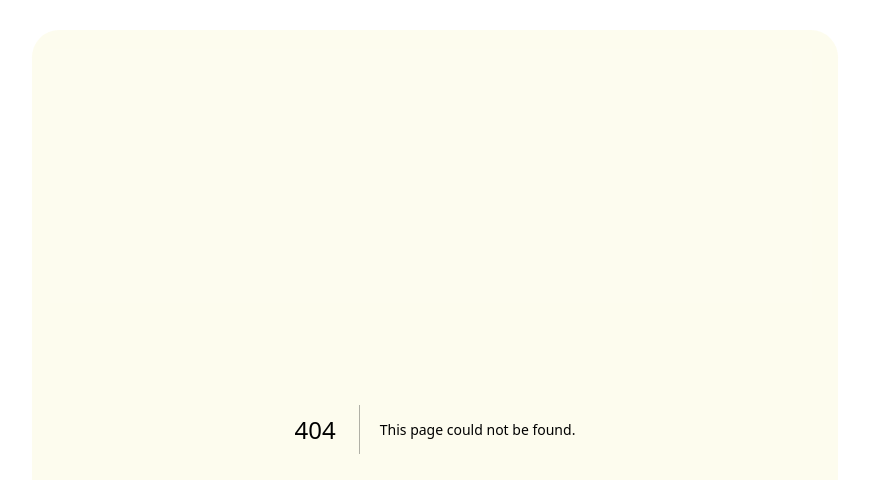
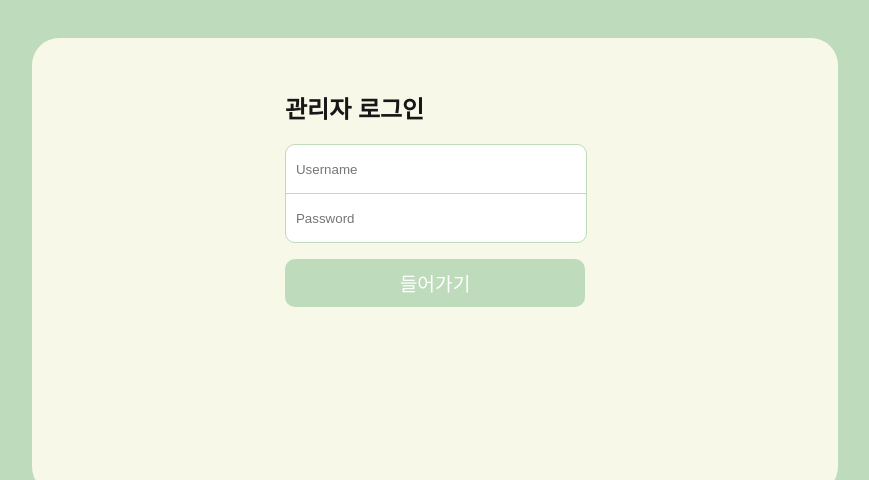
Before and after one commit to fad0805/homepage, a Next.js app in the folder web/: page /signin in a window 1280 px wide. Before the commit this address had no page. Shown: the part 206-686 px from the top of the page, without its empty margins (205-1074 px from the left). Built offline with nearby package versions, Linux system fonts and the light colour scheme; a web font is replaced by a local one.

Commit message:
Add sign in page

```diff
--- /dev/null
+++ b/web/app/signin/page.tsx
@@ -0,0 +1,20 @@
+"use client";
+
+import '@/public/styles/signin.scss';
+
+export default function Home() {
+  return (
+    <div id="main">
+      <form action="/signin" method="post">
+        <h2>관리자 로그인</h2>
+        <div className="error"></div>
+        <div className="success"></div>
+        <div className="inputs">
+          <input type="text" id="username" name="username" placeholder="Username" required />
+          <input type="password" id="password" name="password" placeholder="Password" required />
+        </div>
+        <button type="submit">들어가기</button>
+      </form>
+    </div>
+  );
+}
--- a/web/components/theme-provider.tsx
+++ b/web/components/theme-provider.tsx
@@ -18,6 +18,14 @@ children: React.ReactNode;
         document.documentElement.setAttribute('data-theme', currentTheme === 'dark' ? 'dark' : 'light');
 
         const handleKeyDown = (event: KeyboardEvent) => {
+            const activeElement = document.activeElement;
+            const isInputField =
+                activeElement.tagName === 'INPUT' ||
+                activeElement.tagName === 'TEXTAREA' ||
+                activeElement.tagName === 'SELECT';
+
+            if (isInputField) return;
+
             if (event.key === 'd' || event.key === 'D') {
                 setCurrentTheme(prevTheme => {
                     const newTheme = prevTheme === 'dark' ? 'light' : 'dark';
--- a/web/public/styles/globals.scss
+++ b/web/public/styles/globals.scss
@@ -59,6 +59,10 @@ a {
 
 p {
   margin: 0;
+}
+
+button {
+  font-family: GowunDodum, Arial, Helvetica, sans-serif;
 }
 
 div#container {
--- /dev/null
+++ b/web/public/styles/signin.scss
@@ -0,0 +1,46 @@
+@use "sass:color";
+@use "variables" as *;
+
+form {
+  display: flex;
+  flex-direction: column;
+  min-height: 45vh;
+  margin: 2rem auto 4rem auto;
+  min-width: 200px;
+  max-width: 300px;
+
+  @media (max-width: 768px) {
+    max-width: 80%;
+  }
+}
+
+.inputs {
+  display: flex;
+  flex-direction: column;
+  margin: 0 0 1rem 0;
+  width: 100%;
+  border: 1px solid $maintheme;
+  border-radius: 10px;
+  background-color: $white;
+
+  input {
+    margin: 0;
+    height: 3rem;
+    padding: 0 10px;
+    border: 0;
+    background-color: transparent;
+
+    &:first-child {
+      border-bottom: 1px solid $maintheme;
+    }
+  }
+}
+
+button[type="submit"] {
+  height: 3rem;
+  border: 0;
+  border-radius: 10px;
+  font-size: 1.2rem;
+  background-color: $maintheme;
+  color: $white;
+}
```
